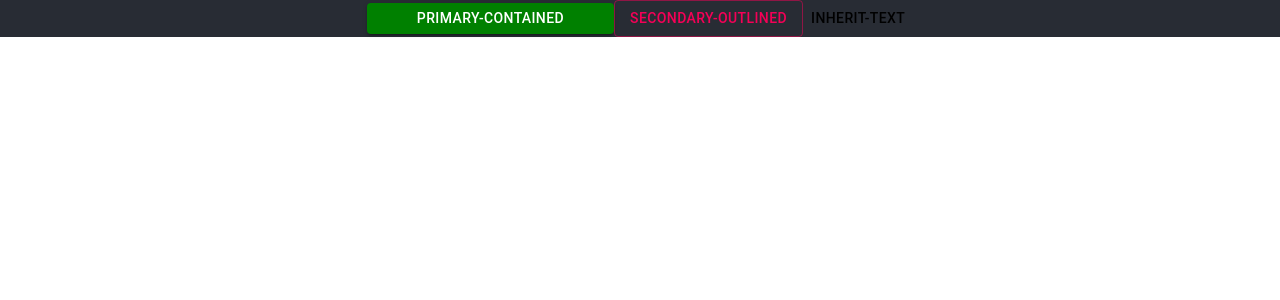
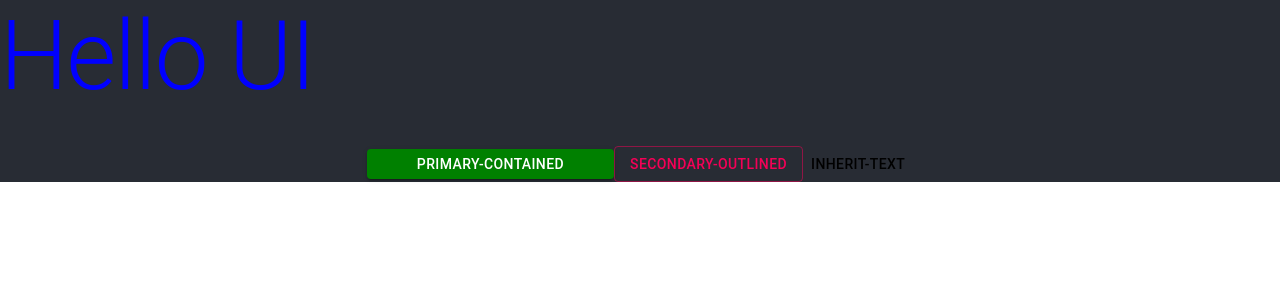
Before and after one commit to nazeudon/react_dashboard, a React (Create React App) app in the folder chart_lesson/: page / in a window 1280 px wide. Shown: the top 300 px of the page. Built offline with nearby package versions, Linux system fonts and the light colour scheme.

Commit message:
08_typography

```diff
--- a/chart_lesson/src/components/MaterialUI.tsx
+++ b/chart_lesson/src/components/MaterialUI.tsx
@@ -1,10 +1,13 @@
 import React from "react";
-import { Button, makeStyles } from "@material-ui/core";
+import { Button, makeStyles, Typography } from "@material-ui/core";
 
 const useStyles = makeStyles({
   btnStyle: {
     background: "green",
     padding: "3px 50px",
+  },
+  typoStyle: {
+    color: "Blue",
   },
 });
 
@@ -12,6 +15,15 @@
   const classes = useStyles();
   return (
     <div>
+      <Typography
+        className={classes.typoStyle}
+        align="left"
+        variant="h1"
+        color="secondary"
+        gutterBottom
+      >
+        Hello UI
+      </Typography>
       <Button className={classes.btnStyle} variant="contained" color="primary">
         primary-contained
       </Button>
```
